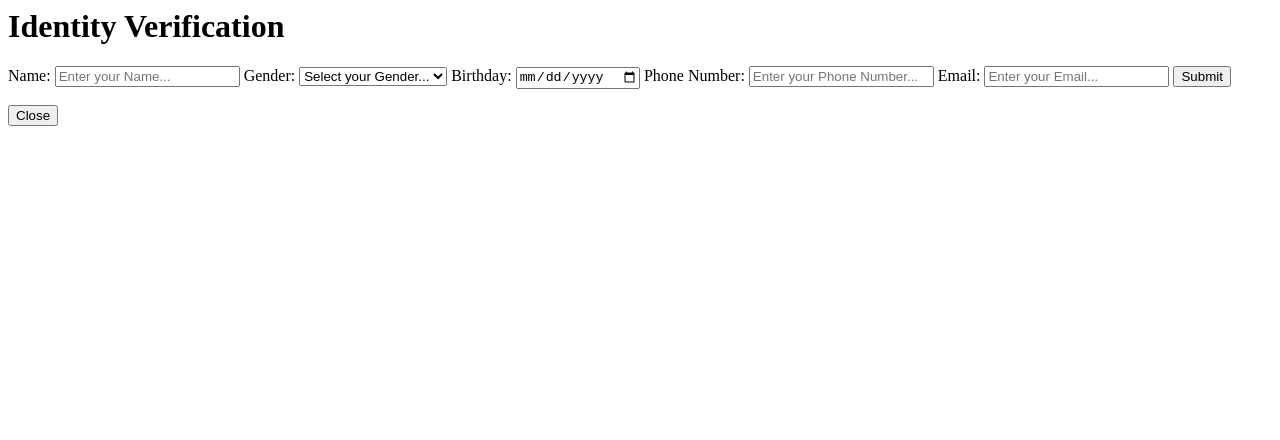
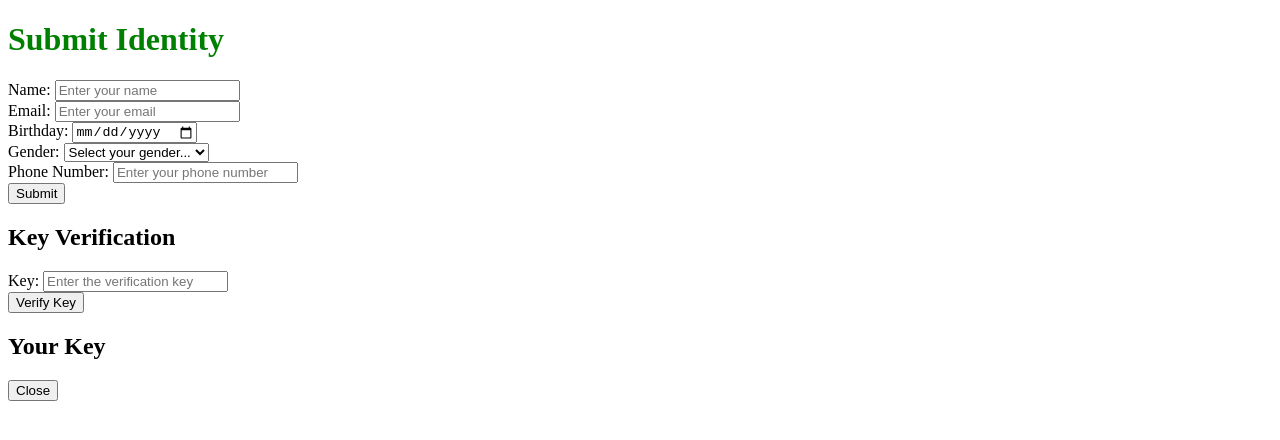
Before and after one commit to benlam12/fintechwebsite, a plain HTML site: page index.html in a window 1280 px wide. Drawn offline with nearby package versions, Linux system fonts and the light colour scheme.

Commit message:
Update index.html

```diff
--- a/index.html
+++ b/index.html
@@ -1,40 +1,62 @@
+<!DOCTYPE html>
+<html lang="en">
+<head>
+  <meta charset="UTF-8">
+  <meta name="viewport" content="width=device-width, initial-scale=1.0">
+  <title>Dynamic Form</title>
+  <link rel="stylesheet" href="style.css">
+</head>
 <body>
   <div class="container">
-        <h1>Identity Verification</h1>
-        <form action="#" id="identityForm">
+    <h1 class="title">Submit Identity</h1>
+    <div class="form-container">
+      <form action="#" method="post" id="dynamicForm">
+        <div class="field">
           <label for="name">Name:</label>
-            <input type="text" id="name" class="form-control" placeholder="Enter your Name...">
-
+          <input type="text" name="name" id="name" placeholder="Enter your name">
+        </div>
+        <div class="field">
+          <label for="email">Email:</label>
+          <input type="email" name="email" id="email" placeholder="Enter your email">
+        </div>
+        <div class="field">
+          <label for="birthday">Birthday:</label>
+          <input type="date" name="birthday" id="birthday">
+        </div>
+        <div class="field">
           <label for="gender">Gender:</label>
-            <select id="gender" class="form-control">
-                <option value="" disabled selected>Select your Gender...</option>
+          <select name="gender" id="gender">
+            <option value="" disabled selected>Select your gender...</option>
             <option value="male">Male</option>
             <option value="female">Female</option>
             <option value="other">Other</option>
           </select>
-
-            <label for="birthday">Birthday:</label>
-            <input type="date" id="birthday" class="form-control">
-
-            <label for="phoneNumber">Phone Number:</label>
-            <input type="tel" id="phoneNumber" class="form-control" placeholder="Enter your Phone Number...">
-
-            <label for="email">Email:</label>
-            <input type="email" id="email" class="form-control" placeholder="Enter your Email...">
-
+        </div>
+        <div class="field">
+          <label for="phone number">Phone Number:</label>
+          <input type="tel" name="phone_number" id="phone_number" placeholder="Enter your phone number">
+        </div>
         <button type="submit">Submit</button>
       </form>
     </div>
-
-    <!-- Popup for displaying hashed data -->
-    <div id="myPopup" class="popup">
-        <div class="popup-content">
-            <p id="hashedData"></p>
-            <button id="closePopup">Close</button>
+    <div class="verification-container hidden">
+      <h2 class="title">Key Verification</h2>
+      <div class="field">
+        <label for="key">Key:</label>
+        <input type="text" name="key" id="key" placeholder="Enter the verification key">
+      </div>
+      <button type="button" id="verify-key-button">Verify Key</button>
     </div>
   </div>
 
-    <script src="https://cdn.jsdelivr.net/npm/web3@1.5.3/dist/web3.min.js"></script>
-    <script src="https://cdnjs.cloudflare.com/ajax/libs/crypto-js/4.1.1/crypto-js.min.js"></script>
-    <script src="scripts.js"></script>
+  <div class="data-modal hidden">
+    <div class="modal-content">
+      <h2 class="modal-title">Your Key</h2>
+      <p id="hashed-data"></p>
+      <button id="close-modal-button">Close</button>
+    </div>
+  </div>
+
+  <script src="script.js"></script>
 </body>
+</html>
```
Lines whose indentation alone changed are shown as unchanged.
